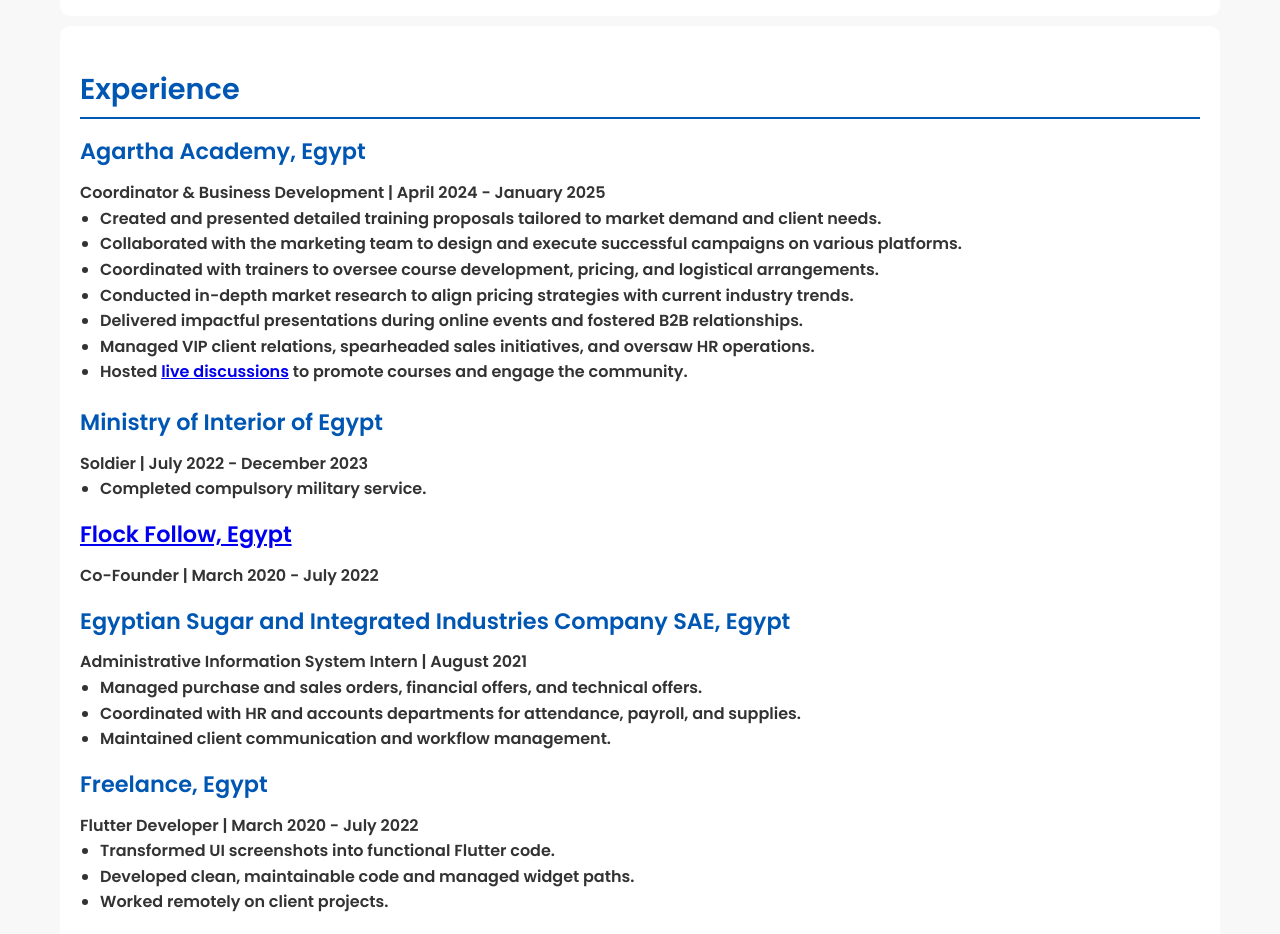
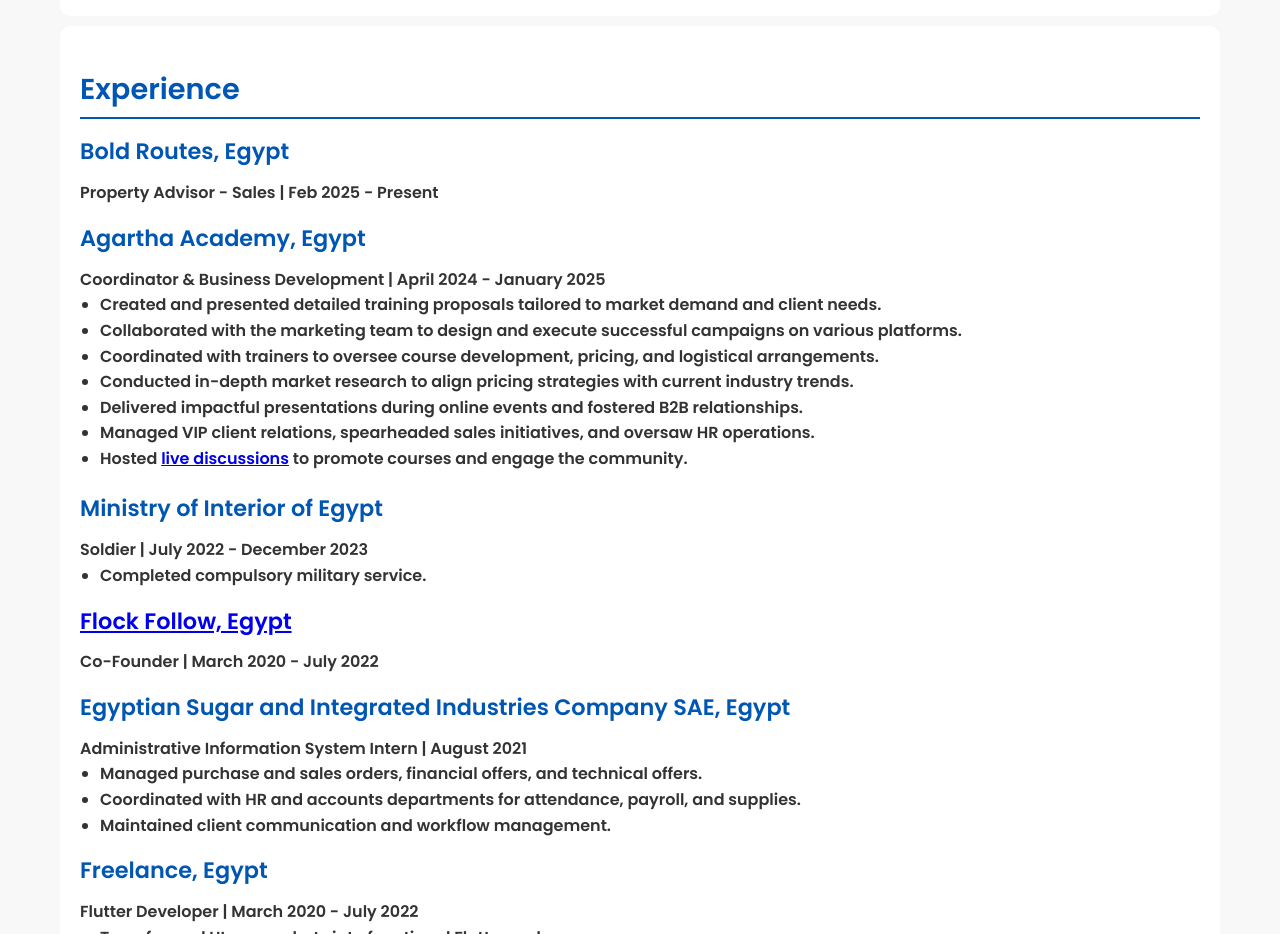
Before and after one commit to abdallaheldaly/abdallaheldaly, a plain HTML site: page index.html in a window 1280 px wide. Shown: the part 1360-2294 px from the top of the page. Drawn offline with Linux system fonts and the light colour scheme.

Commit message:
Update index.html

```diff
--- a/index.html
+++ b/index.html
@@ -82,6 +82,12 @@
         <section class="section">
             <h2>Experience</h2>
             <div class="job">
+
+            <h3>Bold Routes, Egypt</h3>
+            <p><strong>Property Advisor - Sales</strong> | Feb 2025 - Present</p>
+
+
+
                 <h3>Agartha Academy, Egypt</h3>
                 <p><strong>Coordinator & Business Development</strong> | April 2024 - January 2025</p>
                 <ul>
```
